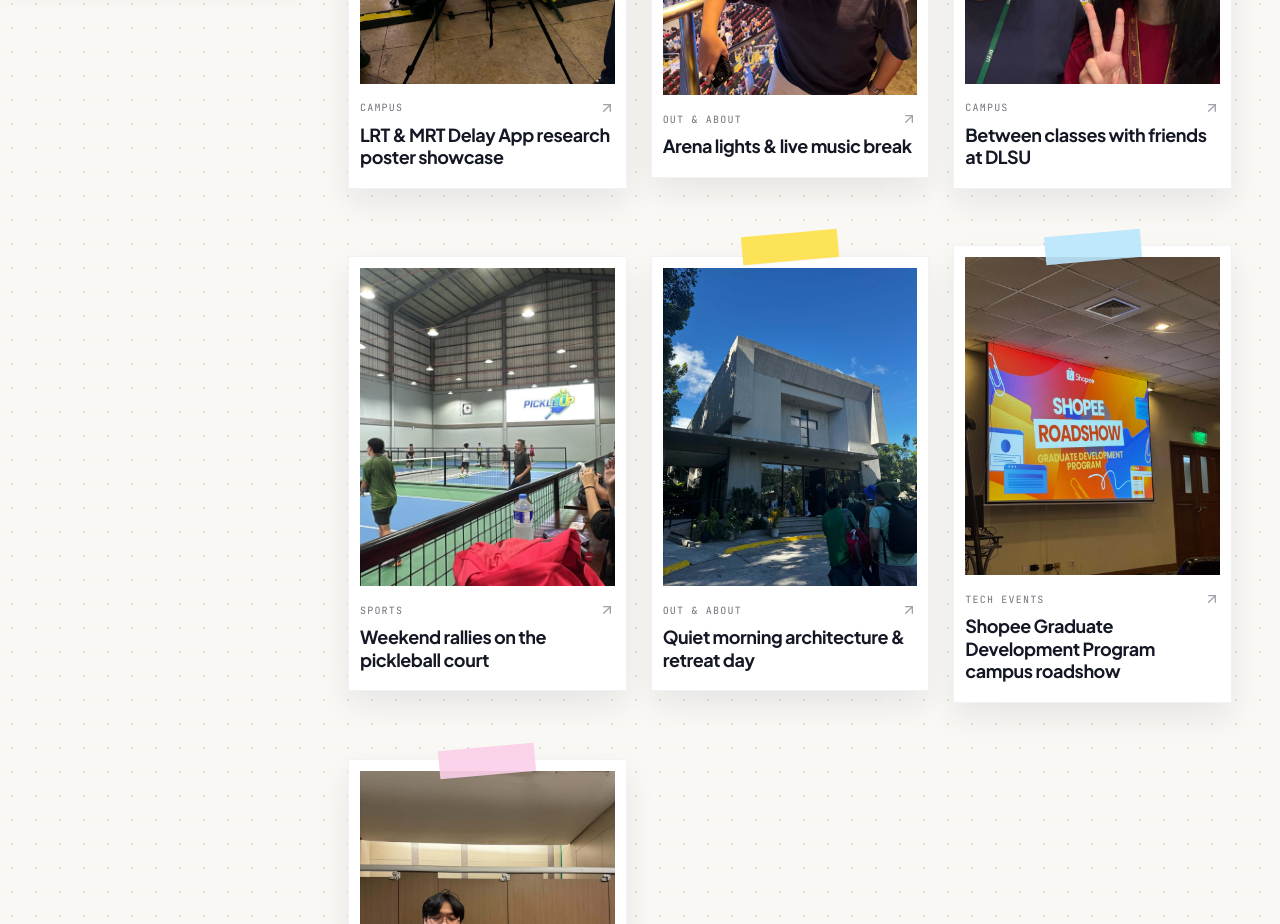
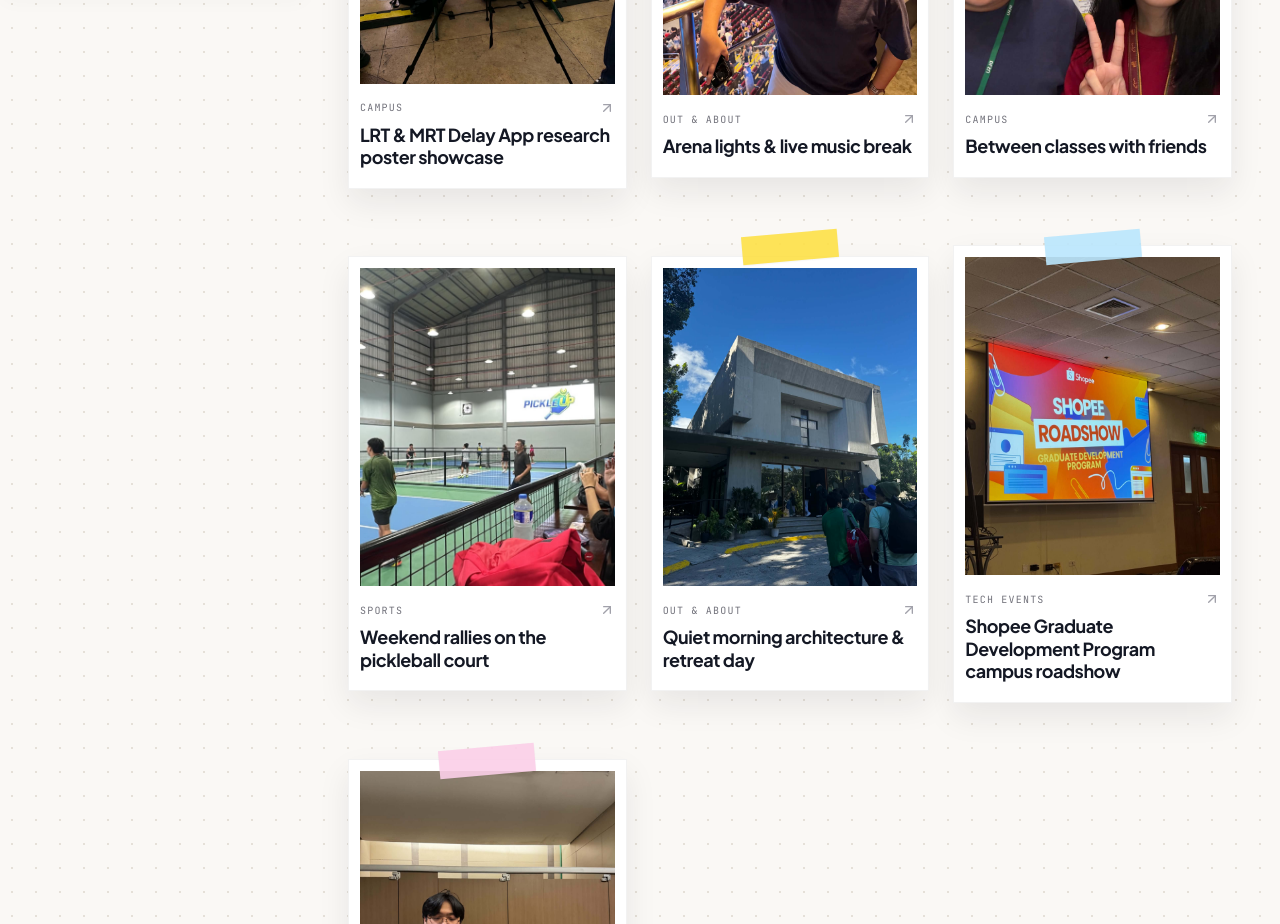
Before and after one commit to isthatpaul/Portfolio, a Next.js app: page /life in a window 1280 px wide. Shown: the part 800-1724 px from the top of the page. Built offline with nearby package versions, Linux system fonts and the light colour scheme.

Commit message:
chore(life): remove DLSU mention from campus-friends caption

```diff
--- a/src/data/portfolio.ts
+++ b/src/data/portfolio.ts
@@ -229,7 +229,7 @@ export const portfolioData = {
     {
       id: "campus-friends",
       imageUrl: assetPath("/assets/life/campus-friends.jpg"),
-      caption: "Between classes with friends at DLSU",
+      caption: "Between classes with friends",
       category: "Campus",
       rotation: "-rotate-1",
       tapeColor: "pink",
```
